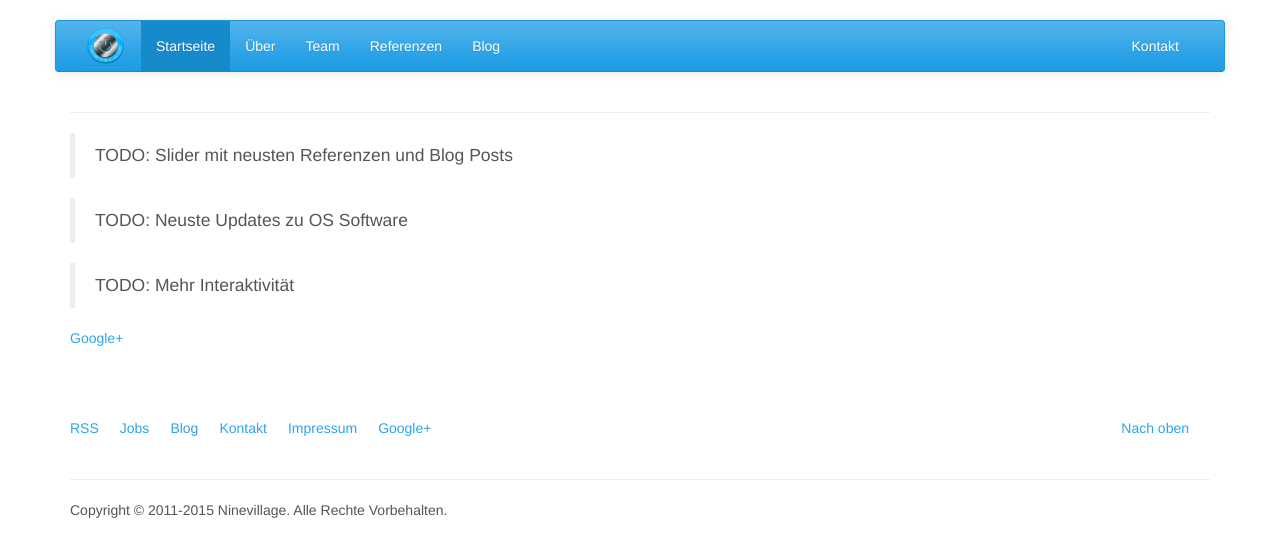
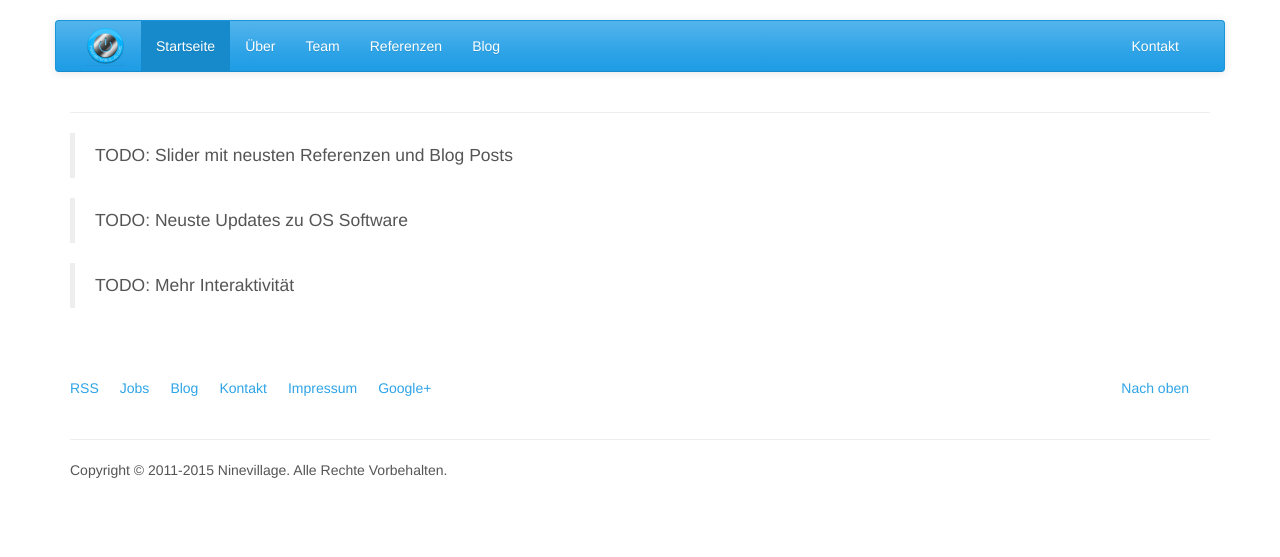
Before and after one commit to Ninevillage/ninevillage.github.io, a Jekyll site: the page built from pages/de/index.html, in a window 1280 px wide. Shown: the top 557 px of the page. Built offline with Jekyll 4.4.1, drawn with Linux system fonts in a browser that asks for light colours.

Commit message:
Update index.html

```diff
--- a/pages/de/index.html
+++ b/pages/de/index.html
@@ -21,5 +21,3 @@
 <blockquote>
   TODO: Mehr Interaktivität
 </blockquote>
-
-<a href="https://plus.google.com/+Ninevillage" rel="publisher">Google+</a>
```
